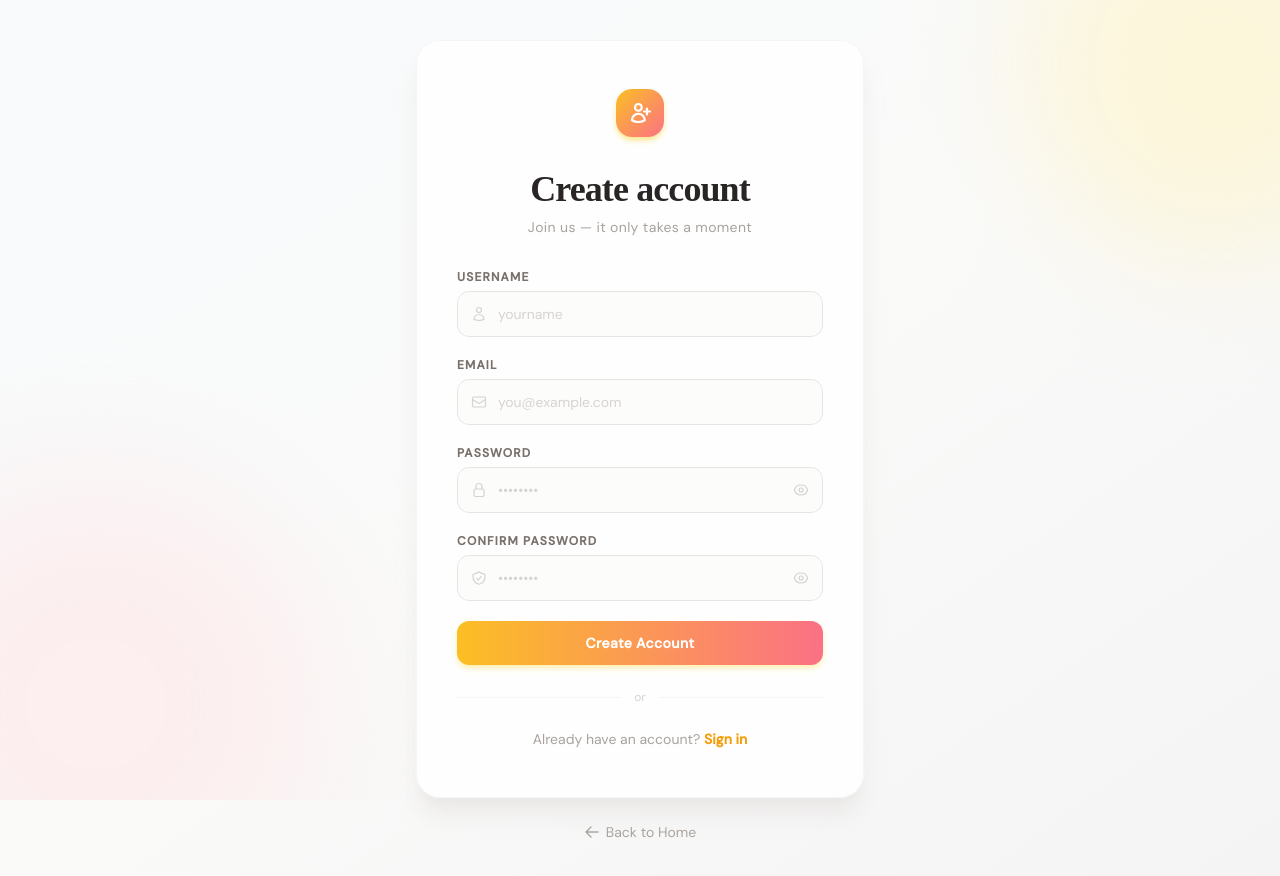
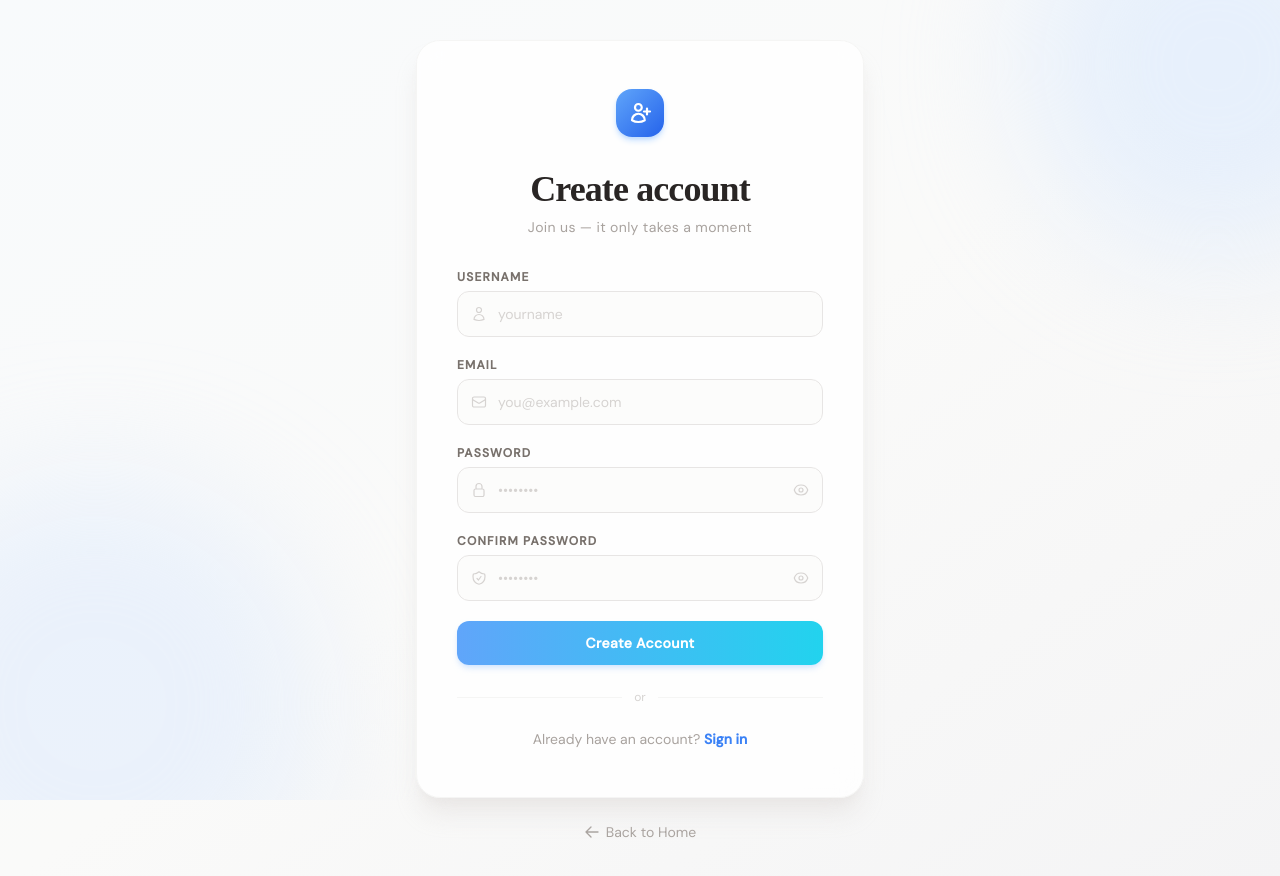
Before and after one commit to sankar-36/daly-traker, a React (Vite) app in the folder frontend/: page /register in a window 1280 px wide. Shown: the top 876 px of the page. Built offline with nearby package versions, Linux system fonts and the light colour scheme; no server answers.

Commit message:
change ui colouer

```diff
--- a/frontend/src/components/Navbar.jsx
+++ b/frontend/src/components/Navbar.jsx
@@ -35,7 +35,7 @@
   const handleLogout = () => {
     logout();
     setDropdown(false);
-    navigate("/login");
+    navigate("/");
   };
 
   return (
--- a/frontend/src/pages/Login.jsx
+++ b/frontend/src/pages/Login.jsx
@@ -30,8 +30,8 @@
 
       {/* Decorative blobs */}
       <div className="fixed inset-0 overflow-hidden pointer-events-none">
-        <div className="absolute rounded-full -top-32 -left-32 w-96 h-96 bg-amber-100/60 blur-3xl" />
-        <div className="absolute -bottom-32 -right-32 w-[28rem] h-[28rem] rounded-full bg-rose-100/50 blur-3xl" />
+        <div className="absolute rounded-full -top-32 -left-32 w-96 h-96 bg-blue-100/60 blur-3xl" />
+        <div className="absolute -bottom-32 -right-32 w-[28rem] h-[28rem] rounded-full bg-blue-100/50 blur-3xl" />
       </div>
 
       <div className="relative w-full max-w-sm sm:max-w-md">
@@ -41,7 +41,7 @@
 
           {/* Logo / Brand mark */}
           <div className="flex justify-center mb-8">
-            <div className="flex items-center justify-center w-12 h-12 shadow-md rounded-2xl bg-gradient-to-br from-amber-400 to-rose-400 shadow-amber-200">
+            <div className="flex items-center justify-center w-12 h-12 shadow-md rounded-2xl bg-gradient-to-br from-indigo-500 to-blue-600 shadow-indigo-200">
               <svg className="w-6 h-6 text-white" fill="none" stroke="currentColor" strokeWidth={2.2} viewBox="0 0 24 24">
                 <path strokeLinecap="round" strokeLinejoin="round" d="M15.75 6a3.75 3.75 0 11-7.5 0 3.75 3.75 0 017.5 0zM4.501 20.118a7.5 7.5 0 0114.998 0A17.933 17.933 0 0112 21.75c-2.676 0-5.216-.584-7.499-1.632z" />
               </svg>
@@ -89,7 +89,8 @@
                   placeholder="you@example.com"
                   value={email}
                   onChange={(e) => setEmail(e.target.value)}
-                  className="w-full py-3 pl-10 pr-4 text-sm transition duration-200 border rounded-xl border-stone-200 bg-stone-50/60 text-stone-800 placeholder:text-stone-300 focus:outline-none focus:ring-2 focus:ring-amber-300 focus:border-transparent"
+                  // className="w-full py-3 pl-10 pr-4 text-sm transition duration-200 border rounded-xl border-stone-200 bg-stone-50/60 text-stone-800 placeholder:text-stone-300 focus:outline-none focus:ring-2 focus:ring-amber-300 focus:border-transparent"
+                  className="w-full py-3 pl-10 pr-4 text-sm transition duration-200 border rounded-xl border-stone-200 bg-stone-50/60 text-stone-800 placeholder:text-stone-300 focus:outline-none focus:ring-2 focus:ring-blue-300 focus:border-transparent"
                 />
               </div>
             </div>
@@ -102,7 +103,7 @@
                 </label>
                 <button
                   type="button"
-                  className="text-xs font-medium transition-colors text-amber-500 hover:text-amber-600"
+                  className="text-xs font-medium transition-colorsfrom-indigo-500 to-blue-600 shadow-indigo-200"
                 >
                   Forgot password?
                 </button>
@@ -120,7 +121,8 @@
                   placeholder="••••••••"
                   value={password}
                   onChange={(e) => setPassword(e.target.value)}
-                  className="w-full py-3 pl-10 text-sm transition duration-200 border pr-11 rounded-xl border-stone-200 bg-stone-50/60 text-stone-800 placeholder:text-stone-300 focus:outline-none focus:ring-2 focus:ring-amber-300 focus:border-transparent"
+                  // className="w-full py-3 pl-10 text-sm transition duration-200 border pr-11 rounded-xl border-stone-200 bg-stone-50/60 text-stone-800 placeholder:text-stone-300 focus:outline-none focus:ring-2 focus:ring-amber-300 focus:border-transparent"
+                  className="w-full py-3 pl-10 text-sm transition duration-200 border pr-11 rounded-xl border-stone-200 bg-stone-50/60 text-stone-800 placeholder:text-stone-300 focus:outline-none focus:ring-2 focus:ring-blue-300 focus:border-transparent"
                 />
                 <button
                   type="button"
@@ -146,8 +148,9 @@
             <button
               type="submit"
               disabled={isLoading}
-              className="w-full mt-2 py-3 px-6 rounded-xl bg-gradient-to-r from-amber-400 to-rose-400 hover:from-amber-500 hover:to-rose-500 text-white text-sm font-semibold tracking-wide shadow-md shadow-amber-200/60 hover:shadow-lg hover:shadow-amber-200/80 disabled:opacity-60 disabled:cursor-not-allowed transition-all duration-200 active:scale-[0.98] flex items-center justify-center gap-2"
-            >
+            //   className="w-full mt-2 py-3 px-6 rounded-xl bg-gradient-to-r from-amber-400 to-rose-400 hover:from-amber-500 hover:to-rose-500 text-white text-sm font-semibold tracking-wide shadow-md shadow-amber-200/60 hover:shadow-lg hover:shadow-amber-200/80 disabled:opacity-60 disabled:cursor-not-allowed transition-all duration-200 active:scale-[0.98] flex items-center justify-center gap-2"
+              // >
+            className="w-full mt-2 py-3 px-6 rounded-xl bg-gradient-to-r from-blue-400 to-cyan-400 hover:from-blue-500 hover:to-cyan-500 text-white text-sm font-semibold tracking-wide shadow-md shadow-blue-200/60 hover:shadow-lg hover:shadow-blue-200/80 disabled:opacity-60 disabled:cursor-not-allowed transition-all duration-200 active:scale-[0.98] flex items-center justify-center gap-2">
               {isLoading ? (
                 <>
                   <svg className="w-4 h-4 animate-spin" fill="none" viewBox="0 0 24 24">
@@ -174,7 +177,7 @@
             Don't have an account?{' '}
             <button
               onClick={() => navigate('/register')}
-              className="font-semibold transition-colors text-amber-500 rgb(10, 31, 68)"
+              className="font-semibold text-blue-500 transition-colors"
             >
               Register
             </button>
--- a/frontend/src/pages/Register.jsx
+++ b/frontend/src/pages/Register.jsx
@@ -47,8 +47,8 @@
 
       {/* Decorative blobs */}
       <div className="fixed inset-0 overflow-hidden pointer-events-none">
-        <div className="absolute rounded-full -top-32 -right-32 w-96 h-96 bg-amber-100/60 blur-3xl" />
-        <div className="absolute -bottom-32 -left-32 w-[28rem] h-[28rem] rounded-full bg-rose-100/50 blur-3xl" />
+        <div className="absolute rounded-full -top-32 -right-32 w-96 h-96 bg-blue-100/60 blur-3xl" />
+        <div className="absolute -bottom-32 -left-32 w-[28rem] h-[28rem] rounded-full bg-blue-100/50 blur-3xl" />
       </div>
 
       <div className="relative w-full max-w-sm sm:max-w-md">
@@ -58,7 +58,7 @@
 
           {/* Brand mark */}
           <div className="flex justify-center mb-8">
-            <div className="flex items-center justify-center w-12 h-12 shadow-md rounded-2xl bg-gradient-to-br from-amber-400 to-rose-400 shadow-amber-200">
+            <div className="flex items-center justify-center w-12 h-12 shadow-md rounded-2xl bg-gradient-to-br from-blue-400 to-blue-600 shadow-blue-200">
               <svg className="w-6 h-6 text-white" fill="none" stroke="currentColor" strokeWidth={2.2} viewBox="0 0 24 24">
                 <path strokeLinecap="round" strokeLinejoin="round" d="M19 7.5v3m0 0v3m0-3h3m-3 0h-3m-2.25-4.125a3.375 3.375 0 11-6.75 0 3.375 3.375 0 016.75 0zM4 19.235v-.11a6.375 6.375 0 0112.75 0v.109A12.318 12.318 0 0110.374 21c-2.331 0-4.512-.645-6.374-1.766z" />
               </svg>
@@ -106,7 +106,7 @@
                   placeholder="yourname"
                   value={username}
                   onChange={(e) => setUsername(e.target.value)}
-                  className="w-full py-3 pl-10 pr-4 text-sm transition duration-200 border rounded-xl border-stone-200 bg-stone-50/60 text-stone-800 placeholder:text-stone-300 focus:outline-none focus:ring-2 focus:ring-amber-300 focus:border-transparent"
+                  className="w-full py-3 pl-10 pr-4 text-sm transition duration-200 border rounded-xl border-stone-200 bg-stone-50/60 text-stone-800 placeholder:text-stone-300 focus:outline-none focus:ring-2 focus:ring-blue-300 focus:border-transparen"
                 />
               </div>
             </div>
@@ -129,7 +129,7 @@
                   placeholder="you@example.com"
                   value={email}
                   onChange={(e) => setEmail(e.target.value)}
-                  className="w-full py-3 pl-10 pr-4 text-sm transition duration-200 border rounded-xl border-stone-200 bg-stone-50/60 text-stone-800 placeholder:text-stone-300 focus:outline-none focus:ring-2 focus:ring-amber-300 focus:border-transparent"
+                  className="w-full py-3 pl-10 pr-4 text-sm transition duration-200 border rounded-xl border-stone-200 bg-stone-50/60 text-stone-800 placeholder:text-stone-300 focus:outline-none focus:ring-2 focus:ring-blue-300 focus:border-transparent"
                 />
               </div>
             </div>
@@ -152,7 +152,7 @@
                   placeholder="••••••••"
                   value={password}
                   onChange={(e) => setPassword(e.target.value)}
-                  className="w-full py-3 pl-10 text-sm transition duration-200 border pr-11 rounded-xl border-stone-200 bg-stone-50/60 text-stone-800 placeholder:text-stone-300 focus:outline-none focus:ring-2 focus:ring-amber-300 focus:border-transparent"
+                  className="w-full py-3 pl-10 text-sm transition duration-200 border pr-11 rounded-xl border-stone-200 bg-stone-50/60 text-stone-800 placeholder:text-stone-300 focus:outline-none focus:ring-2 focus:ring-blue-300 focus:border-transparent"
                 />
                 <button
                   type="button"
@@ -209,7 +209,7 @@
                       ? 'border-rose-300 focus:ring-rose-300'
                       : confirmPassword && confirmPassword === password
                       ? 'border-emerald-300 focus:ring-emerald-300'
-                      : 'border-stone-200 focus:ring-amber-300'
+                      : 'border-stone-200 focus:ring-blue-300'
                     }`}
                 />
                 <button
@@ -251,7 +251,7 @@
             <button
               type="submit"
               disabled={isLoading}
-              className="w-full mt-2 py-3 px-6 rounded-xl bg-gradient-to-r from-amber-400 to-rose-400 hover:from-amber-500 hover:to-rose-500 text-white text-sm font-semibold tracking-wide shadow-md shadow-amber-200/60 hover:shadow-lg hover:shadow-amber-200/80 disabled:opacity-60 disabled:cursor-not-allowed transition-all duration-200 active:scale-[0.98] flex items-center justify-center gap-2"
+             className="w-full mt-2 py-3 px-6 rounded-xl bg-gradient-to-r from-blue-400 to-cyan-400 hover:from-blue-500 hover:to-cyan-500 text-white text-sm font-semibold tracking-wide shadow-md shadow-blue-200/60 hover:shadow-lg hover:shadow-blue-200/80 disabled:opacity-60 disabled:cursor-not-allowed transition-all duration-200 active:scale-[0.98] flex items-center justify-center gap-2"
             >
               {isLoading ? (
                 <>
@@ -279,7 +279,7 @@
             Already have an account?{' '}
             <button
               onClick={() => navigate('/login')}
-              className="font-semibold transition-colors text-amber-500 hover:text-amber-600"
+              className="font-semibold text-blue-500 transition-colors hover:text-blue-600"
             >
               Sign in
             </button>
```
